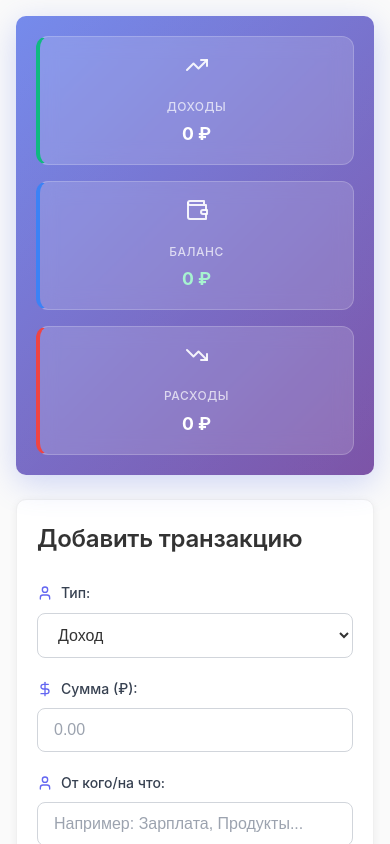
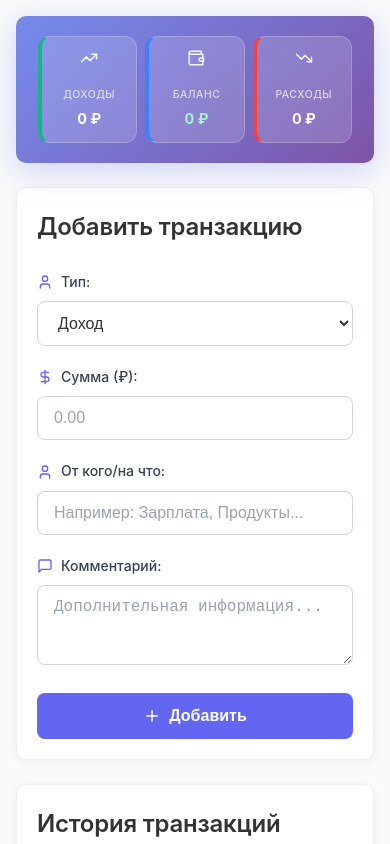
Before and after one commit to burkovmu/my_buh_tg, a React (Vite) app: page / in a window 390 px wide. Shown: the top 844 px of the page. Built offline with nearby package versions, Linux system fonts and the light colour scheme.

Commit message:
Force horizontal layout on mobile: cards stay in one row with horizontal scroll if needed

```diff
--- a/src/index.css
+++ b/src/index.css
@@ -130,16 +130,61 @@ body {
 /* Адаптивность для мобильных */
 @media (max-width: 768px) {
   .header-stats {
-    grid-template-columns: 1fr;
-    gap: 16px;
+    grid-template-columns: 1fr 1fr 1fr;
+    gap: 12px;
+    overflow-x: auto;
+    scrollbar-width: none;
+    -ms-overflow-style: none;
+    padding: 0 4px;
+  }
+
+  .header-stats::-webkit-scrollbar {
+    display: none;
   }
 
   .stat-card {
-    padding: 16px;
+    padding: 16px 12px;
+    min-width: 100px;
+    flex-shrink: 0;
   }
 
   .stat-value {
-    font-size: 1.1rem;
+    font-size: 1rem;
+  }
+
+  .stat-label {
+    font-size: 0.7rem;
+  }
+
+  .stat-icon svg {
+    width: 20px;
+    height: 20px;
+  }
+}
+
+/* Для очень маленьких экранов */
+@media (max-width: 480px) {
+  .header-stats {
+    gap: 8px;
+    padding: 0 2px;
+  }
+
+  .stat-card {
+    padding: 12px 8px;
+    min-width: 80px;
+  }
+
+  .stat-value {
+    font-size: 0.9rem;
+  }
+
+  .stat-label {
+    font-size: 0.65rem;
+  }
+
+  .stat-icon svg {
+    width: 18px;
+    height: 18px;
   }
 }
 
```
